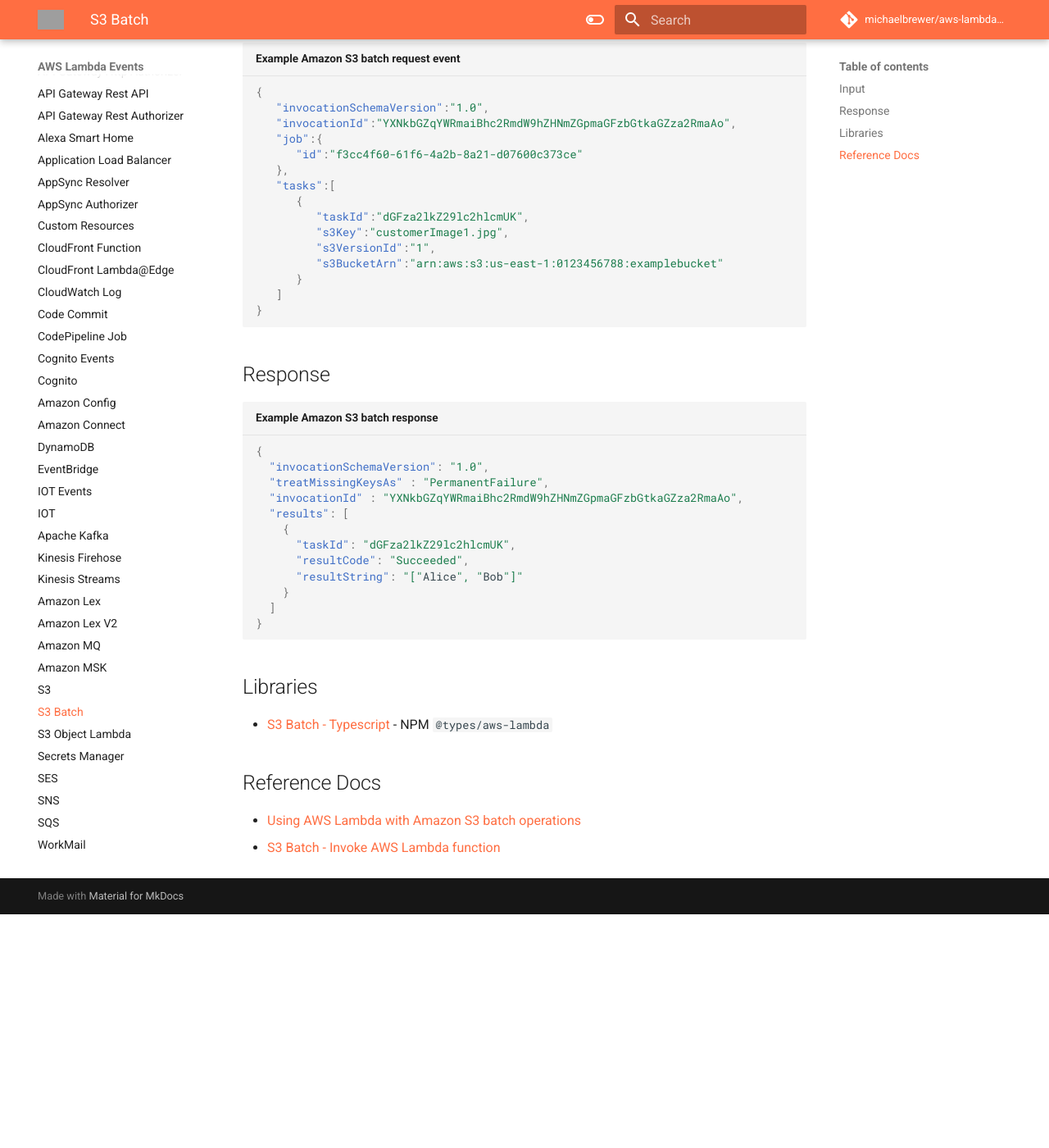
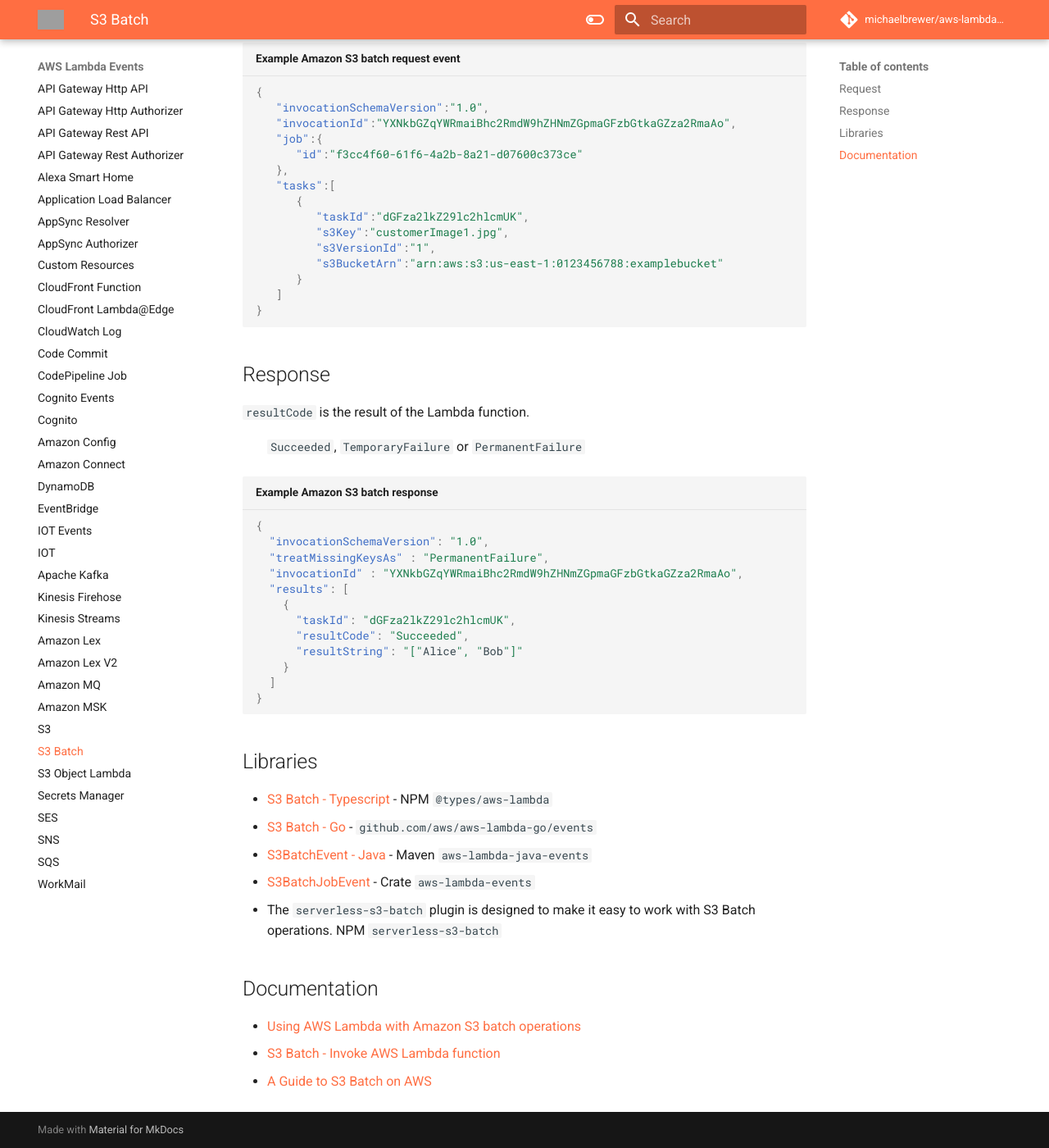
Before and after one commit to michaelbrewer/aws-lambda-events, an MkDocs documentation site: the page built from docs/s3-batch.md, in a window 1280 px wide and 1400 px high, scrolled down 318 px. Shown: the whole window at 82% size. Built offline with MkDocs 1.6.1 and Material for MkDocs 9.7.7, drawn with Linux system fonts in a browser that asks for light colours; comment, search, counter and statistics services are not loaded; before the commit the page ends 1433 px from its top, so only the background shows below that; some of the changed text lies outside the part shown; grey boxes are pictures that could not be loaded.

Commit message:
feat(s3-batch): Add more s3 batch docs

````diff
--- a/docs/s3-batch.md
+++ b/docs/s3-batch.md
@@ -1,8 +1,12 @@
-# S3 Batch
+---
+title: S3 Batch
+---
+
+# S3 Batch Operations
 
 When the batch job starts, Amazon S3 invokes the Lambda function synchronously for each object in the manifest. The event parameter includes the names of the bucket and the object.
 
-## Input
+## Request
 
 ```json title="Example Amazon S3 batch request event"
 {
@@ -24,6 +28,9 @@
 
 ## Response
 
+`resultCode` is the result of the Lambda function.
+: `Succeeded`, `TemporaryFailure` or `PermanentFailure`
+
 ```json title="Example Amazon S3 batch response"
 {
   "invocationSchemaVersion": "1.0",
@@ -42,8 +49,13 @@
 ## Libraries
 
 - [S3 Batch - Typescript](https://github.com/DefinitelyTyped/DefinitelyTyped/blob/master/types/aws-lambda/trigger/s3-batch.d.ts) - NPM `@types/aws-lambda`
+- [S3 Batch - Go](https://github.com/aws/aws-lambda-go/blob/main/events/s3_batch_job.go) - `github.com/aws/aws-lambda-go/events`
+- [S3BatchEvent - Java](https://github.com/aws/aws-lambda-java-libs/blob/master/aws-lambda-java-events/src/main/java/com/amazonaws/services/lambda/runtime/events/S3BatchEvent.java) - Maven `aws-lambda-java-events`
+- [S3BatchJobEvent](https://github.com/LegNeato/aws-lambda-events/blob/master/aws_lambda_events/src/generated/s3_batch_job.rs) - Crate `aws-lambda-events`
+- The `serverless-s3-batch` plugin is designed to make it easy to work with S3 Batch operations. NPM `serverless-s3-batch`
 
-## Reference Docs
+## Documentation
 
 - [Using AWS Lambda with Amazon S3 batch operations](https://docs.aws.amazon.com/lambda/latest/dg/services-s3-batch.html)
 - [S3 Batch - Invoke AWS Lambda function](https://docs.aws.amazon.com/AmazonS3/latest/userguide/batch-ops-invoke-lambda.html)
+- [A Guide to S3 Batch on AWS](https://www.alexdebrie.com/posts/s3-batch/)
````
